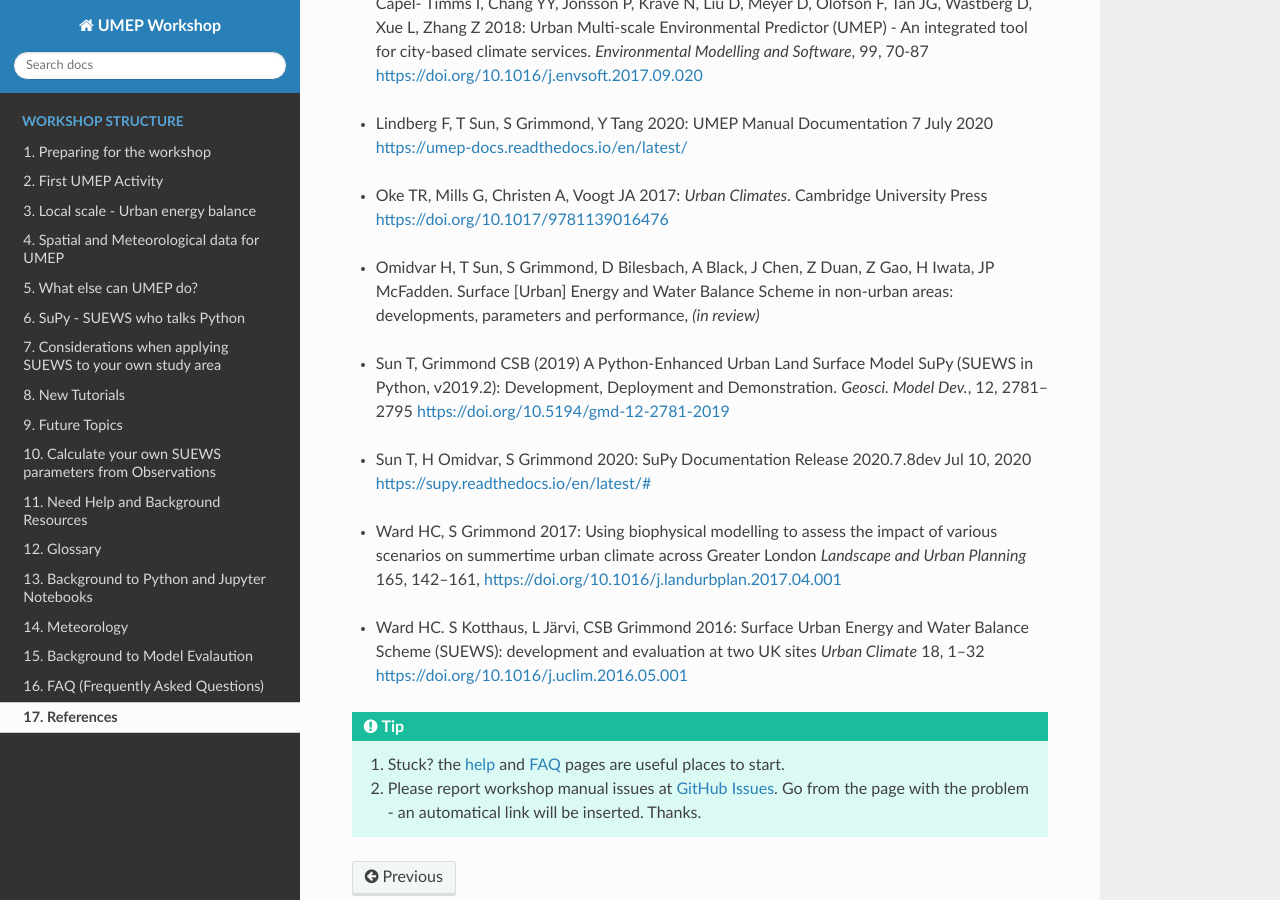
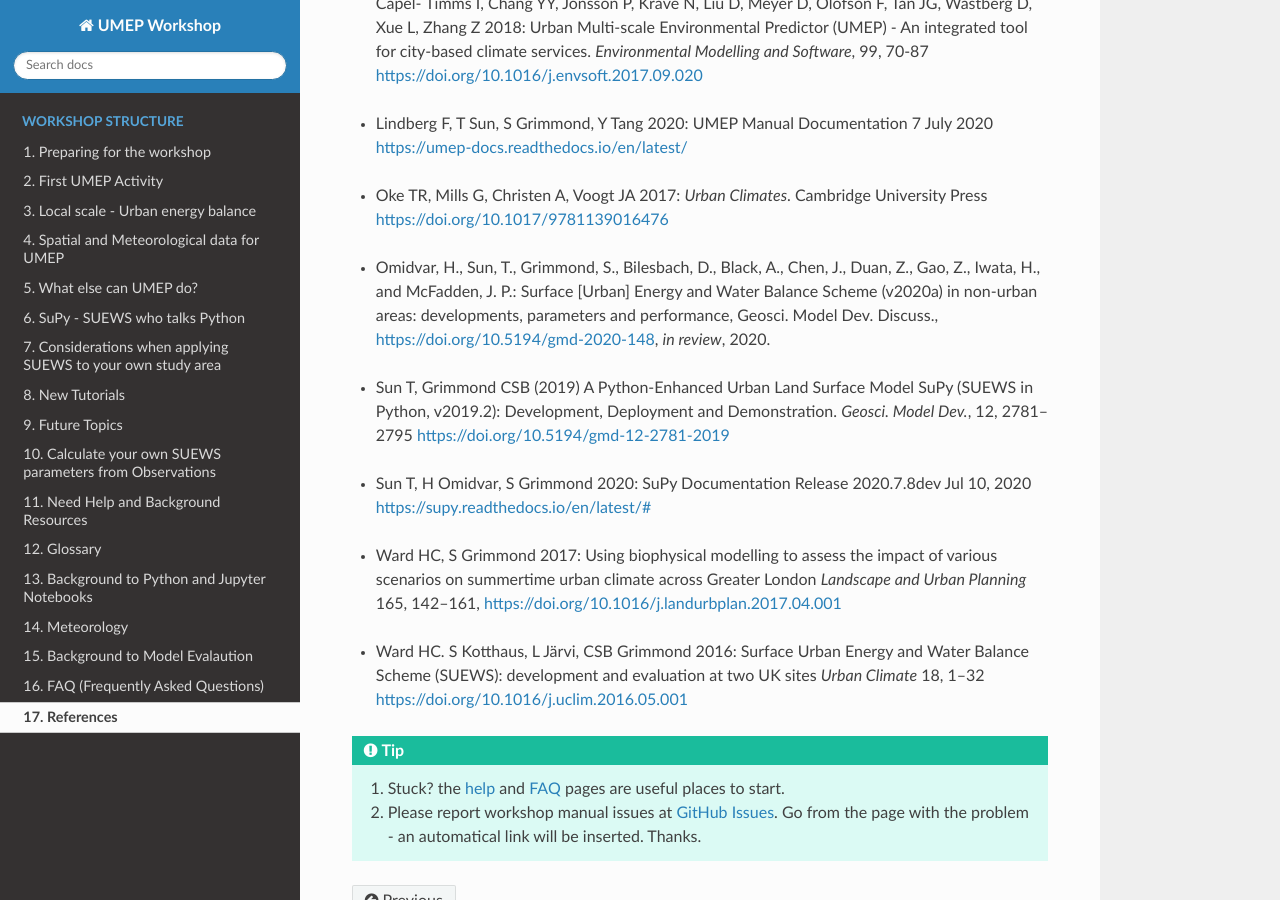
Before and after one commit to Urban-Meteorology-Reading/UMEP-Workshop, a Sphinx documentation site: the page built from source/References/Ref0.rst, in a window 1280 px wide and 900 px high, scrolled down 1177 px. Built offline with Sphinx 7.4.7 and the Read the Docs theme 2.0.0, drawn with Linux system fonts in a browser that asks for light colours.

Commit message:
updating reference page

```diff
--- a/source/References/Ref0.rst
+++ b/source/References/Ref0.rst
@@ -64,7 +64,7 @@ References
 
 .. _Hamid2020:
 
-- Omidvar H, T Sun, S Grimmond, D Bilesbach, A Black, J Chen, Z Duan, Z Gao, H Iwata, JP McFadden. Surface [Urban] Energy and Water Balance Scheme in non-urban areas: developments, parameters and performance, *(in review)*
+- Omidvar, H., Sun, T., Grimmond, S., Bilesbach, D., Black, A., Chen, J., Duan, Z., Gao, Z., Iwata, H., and McFadden, J. P.: Surface [Urban] Energy and Water Balance Scheme (v2020a) in non-urban areas: developments, parameters and performance, Geosci. Model Dev. Discuss., https://doi.org/10.5194/gmd-2020-148, *in review*, 2020.
 
 .. _Sun2019:
 
```
